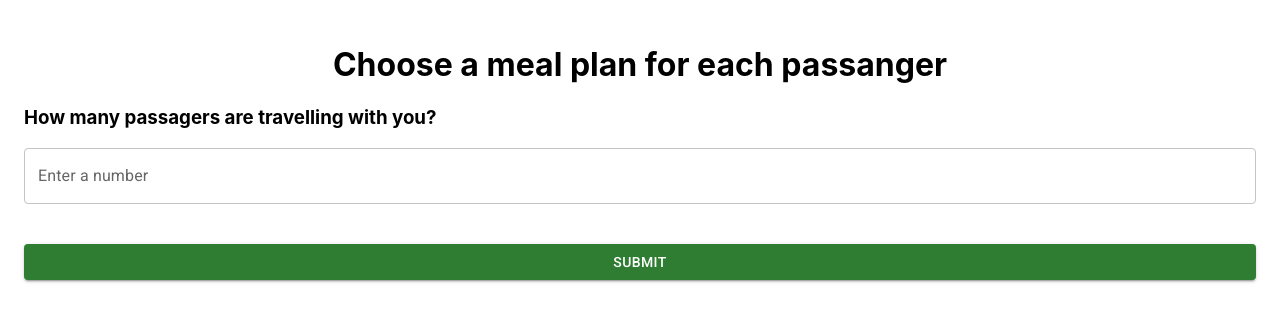
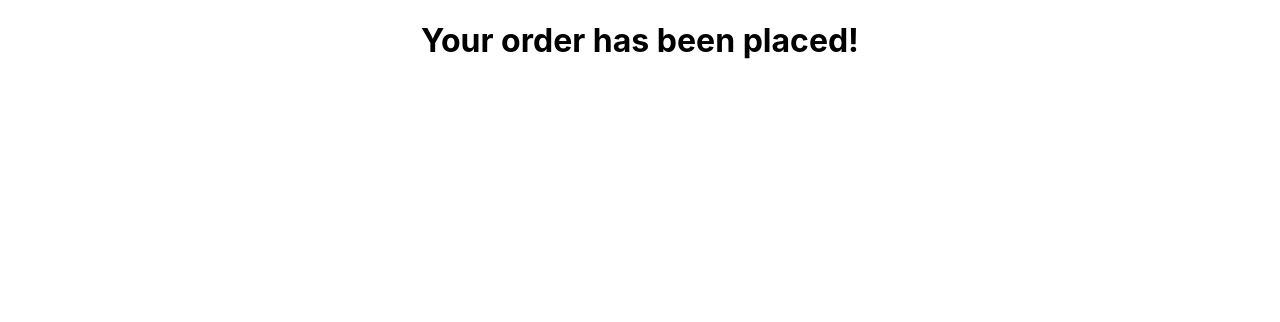
Before and after one commit to louiskwt/dynamic-table-form, a React (Create React App) app: page /complete in a window 1280 px wide. Shown: the top 322 px of the page. Built offline with nearby package versions, Linux system fonts and the light colour scheme.

Commit message:
set up Finish Page and routing

```diff
--- a/src/App.js
+++ b/src/App.js
@@ -1,15 +1,19 @@
 import './App.css';
-import { BrowserRouter as Router, Switch, Route, Link } from 'react-router-dom';
+import { BrowserRouter as Router, Switch, Route } from 'react-router-dom';
 import TableForm from './components/TableForm/TableForm';
+import FinishPage from './components/FinishPage/FinishPage';
 
 function App() {
 	return (
 		<div className='App'>
 			<Router>
-				<Switch path='/complete'></Switch>
-
-				<Switch exact path='/'>
-					<TableForm />
+				<Switch>
+					<Route path='/complete'>
+						<FinishPage />
+					</Route>
+					<Route path='/'>
+						<TableForm />
+					</Route>
 				</Switch>
 			</Router>
 		</div>
--- /dev/null
+++ b/src/components/FinishPage/FinishPage.js
@@ -0,0 +1,11 @@
+import React from 'react';
+
+function FinishPage() {
+	return (
+		<div>
+			<h1>Your order has been placed!</h1>
+		</div>
+	);
+}
+
+export default FinishPage;
--- a/src/components/TableForm/TableForm.js
+++ b/src/components/TableForm/TableForm.js
@@ -12,11 +12,13 @@ import InputLabel from '@mui/material/InputLabel';
 import MenuItem from '@mui/material/MenuItem';
 import FormControl from '@mui/material/FormControl';
 import Select from '@mui/material/Select';
+import { useHistory } from 'react-router';
 import './TableForm.css';
 
 function TableForm() {
 	const [passengerNumber, setpassengerNumber] = useState(0);
 	const [passengerInfo, setPassengerInfo] = useState([]);
+	const history = useHistory();
 
 	const setTable = (value) => {
 		// Set passenger number based on input
@@ -43,6 +45,10 @@ function TableForm() {
 		newArr[index][col] = value;
 		// reset the passengerInfo state with the temp arr
 		setPassengerInfo(newArr);
+	};
+
+	const handleSubmit = () => {
+		history.push('/complete');
 	};
 
 	return (
@@ -150,6 +156,7 @@ function TableForm() {
 				sx={{ mt: 5, width: '100%' }}
 				variant='contained'
 				color='success'
+				onClick={() => handleSubmit()}
 			>
 				Submit
 			</Button>
```
